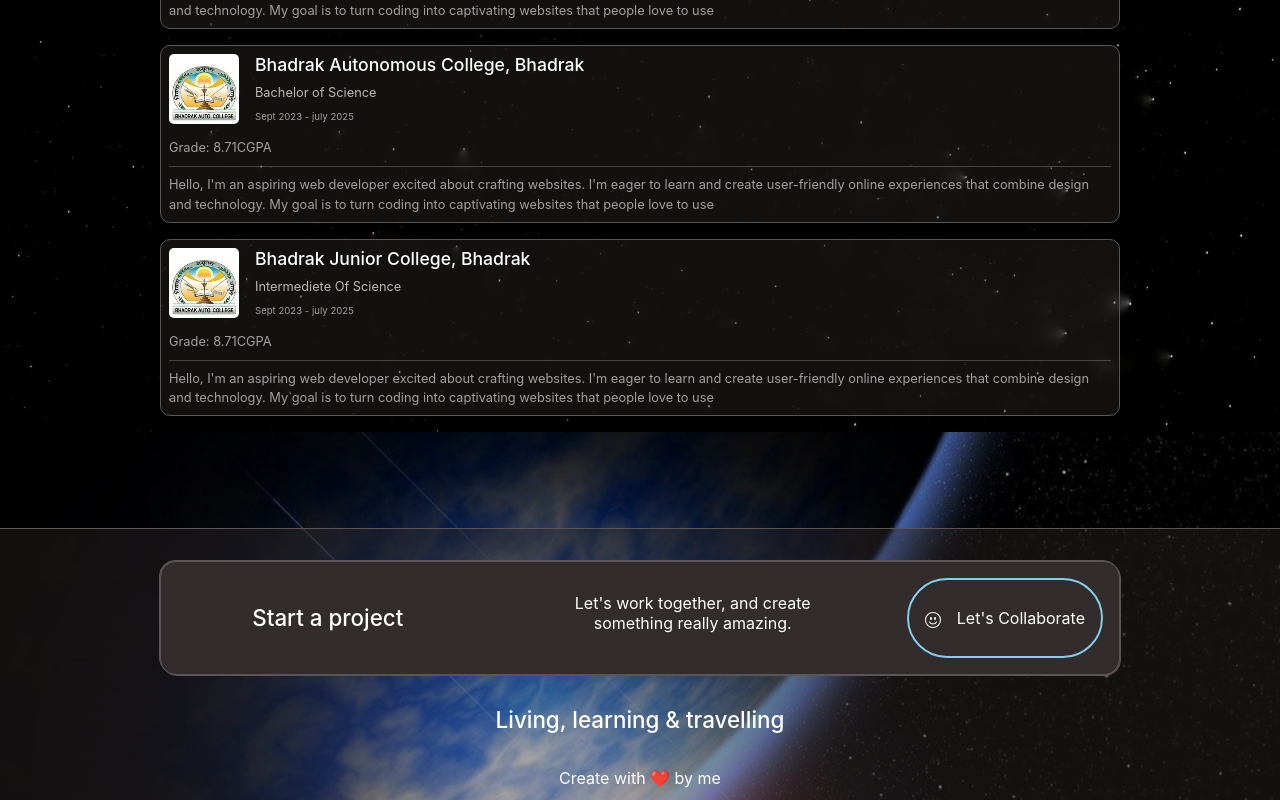
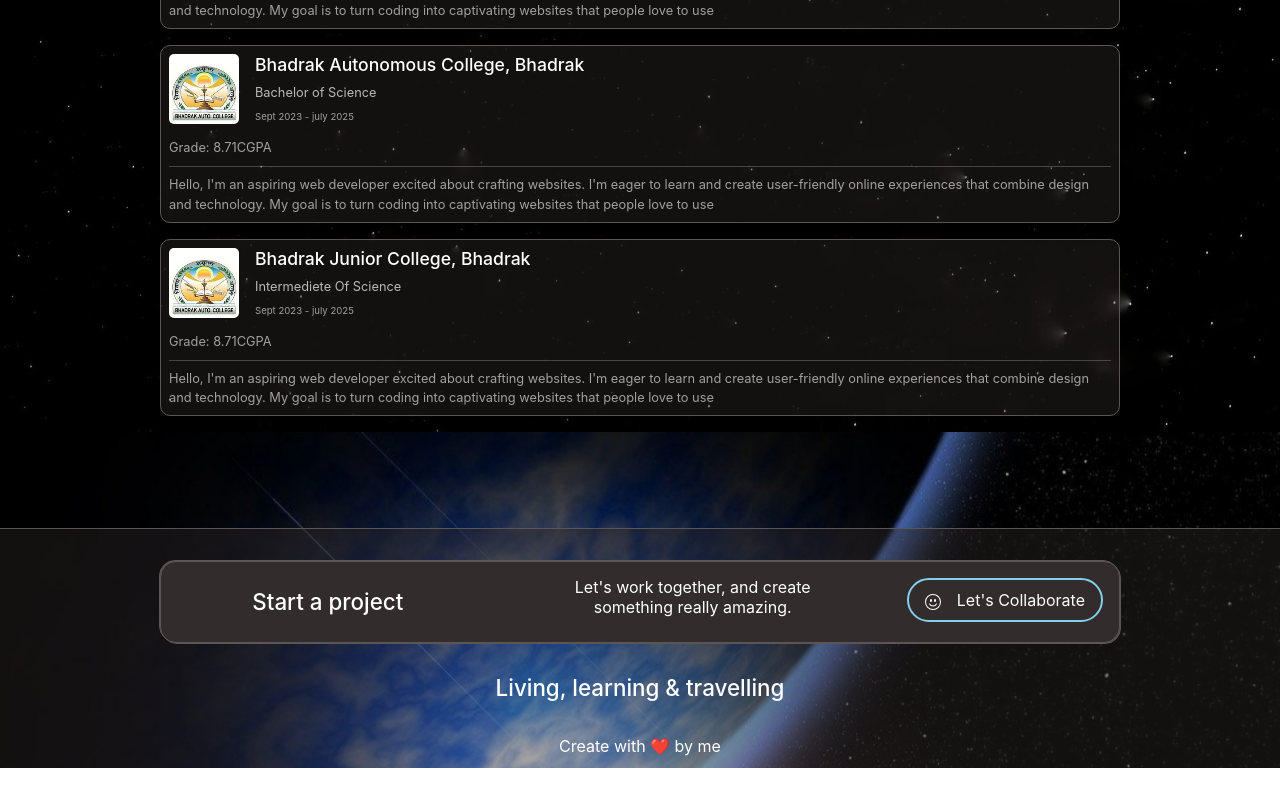
Before and after one commit to Youngswadhin/My-Portfolio, a React (Create React App) app: page / in a window 1280 px wide. Shown: the part 2310-3110 px from the top of the page. After the commit the page ends 3078 px from the top, so only its background shows below. Built offline with nearby package versions, Linux system fonts and the light colour scheme.

Commit message:
update build

```diff
--- a/src/StyleSheet/Footer.css
+++ b/src/StyleSheet/Footer.css
@@ -6,6 +6,7 @@
     padding-top: 2rem;
 
     .footer-head{
+        justify-content: space-evenly;
         display: flex;
     background: #2c2727dc;
         border: 1px solid rgb(93, 85, 85);
@@ -20,6 +21,7 @@
         .collaborateBtn{
             color: white;
             width: max-content;
+            height: max-content;
             background: transparent;
             padding: .5rem 1rem;
             border-radius: 3rem;
@@ -38,7 +40,7 @@
     .footer-head p{
         max-width: 30%;
         text-align: center;
-        margin:1rem auto;
+        margin:auto;
         line-height: 1.2rem;
     }
 
```
